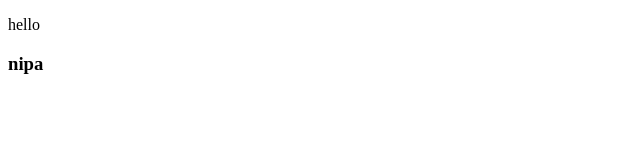
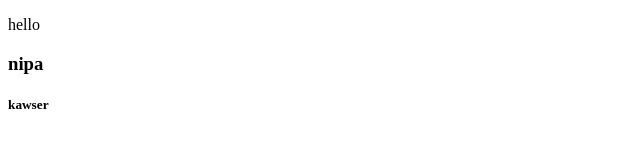
Before and after one commit to NahidAhmed07/team-project, a plain HTML site: page index.html in a window 1280 px wide. Shown: the full height of the page, 0-640 px from the left. Drawn offline with Linux system fonts and the light colour scheme.

Commit message:
add new project

```diff
--- a/index.html
+++ b/index.html
@@ -9,5 +9,6 @@
 <body>
     <p>hello</p>
      <h3>nipa</h3>
+     <h5>kawser</h5>
 </body>
 </html>
```
